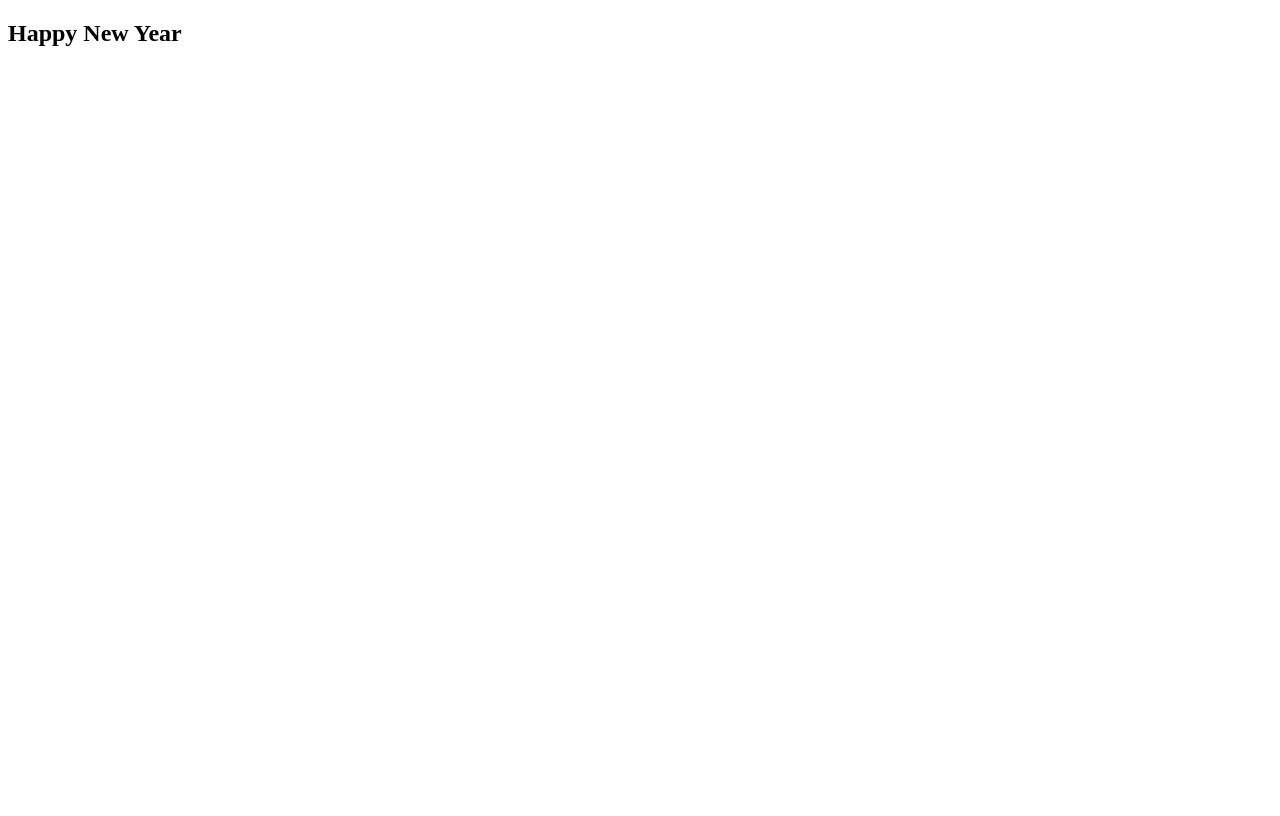
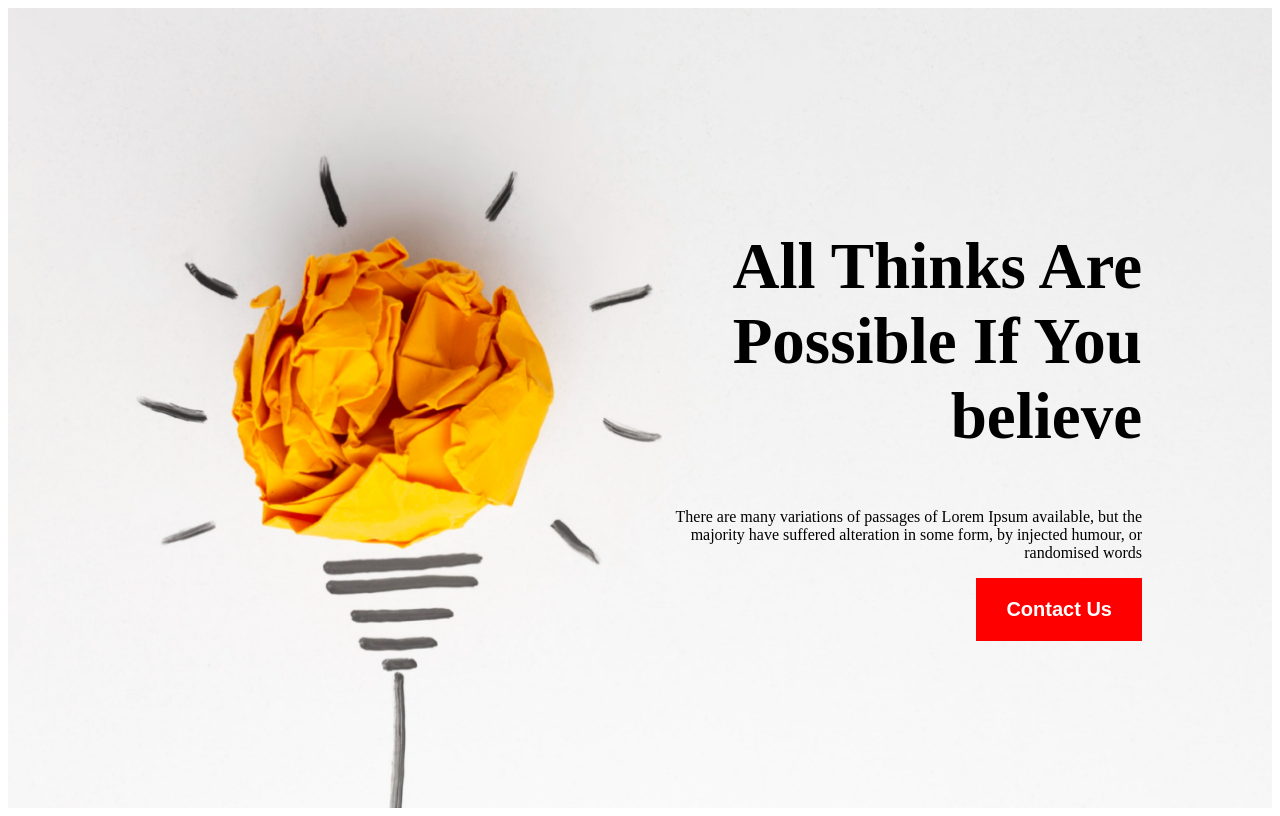
Before and after one commit to sajan77010/New-Year, a plain HTML site: page index.html in a window 1280 px wide. Drawn offline with Linux system fonts and the light colour scheme.

Commit message:
added new section

```diff
--- a/css/style.css
+++ b/css/style.css
@@ -0,0 +1,48 @@
+.banner {
+    background-image: url("../image/banner1.png");
+    background-size: cover;
+    background-repeat: no-repeat;
+    height: 600px;
+    display: flex;
+    align-items: center;
+    justify-content: end;
+    padding: 100px 130px;
+}
+
+.btn-primary {
+    font-size: 20px;
+    padding: 20px 30px;
+    background: red;
+    border: 0;
+    color: white;
+    font-weight: 700;
+}
+
+.banner-content {
+    max-width: 500px;
+    text-align: right;
+}
+
+.section-title {
+    font-size: 65px;
+    /* text-align: end; */
+}
+
+nav {
+    display: flex;
+    justify-content: space-between;
+    text-align: center;
+    margin: 0px 130px;
+}
+
+li {
+    display: inline-block;
+    list-style: none;
+}
+
+a {
+    text-decoration: none;
+    font-size: 20px;
+    margin-left: 20px;
+    color: black;
+}
--- a/index.html
+++ b/index.html
@@ -4,8 +4,35 @@
     <meta charset="UTF-8">
     <meta name="viewport" content="width=device-width, initial-scale=1.0">
     <title>New Year</title>
+    <link rel="stylesheet" href="css/style.css">
 </head>
 <body>
-    <h2>Happy New Year</h2>
+    <header class="header">
+        <!-- <nav>
+            <h2 class="portfolio-title">Sikander Hossain</h2>
+            <ul>
+                <li><a href="">Home</a></li>
+                <li><a href="">About</a></li>
+                <li><a href="">Blog</a></li>
+                <li><a href="">Contact</a></li>
+            </ul>
+
+
+        </nav> -->
+        <div class="banner">
+
+
+
+            <div class="banner-content">
+                <h2 class="section-title">All Thinks Are Possible If You believe</h2>
+                <p class="section-description">There are many variations of passages of Lorem Ipsum available, but the majority have suffered alteration in some form, by injected humour, or randomised words</p>
+                <button class="btn-primary">Contact Us</button>
+            </div>
+
+
+        </div>
+
+    </header>
+
 </body>
 </html>
```
Also changed, not shown: image/banner1.png (added).
